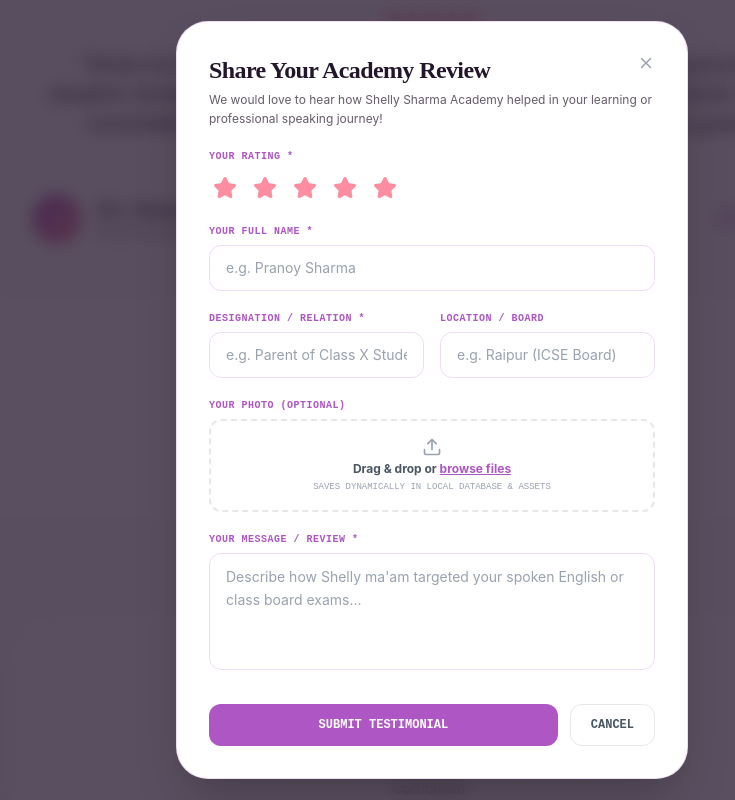
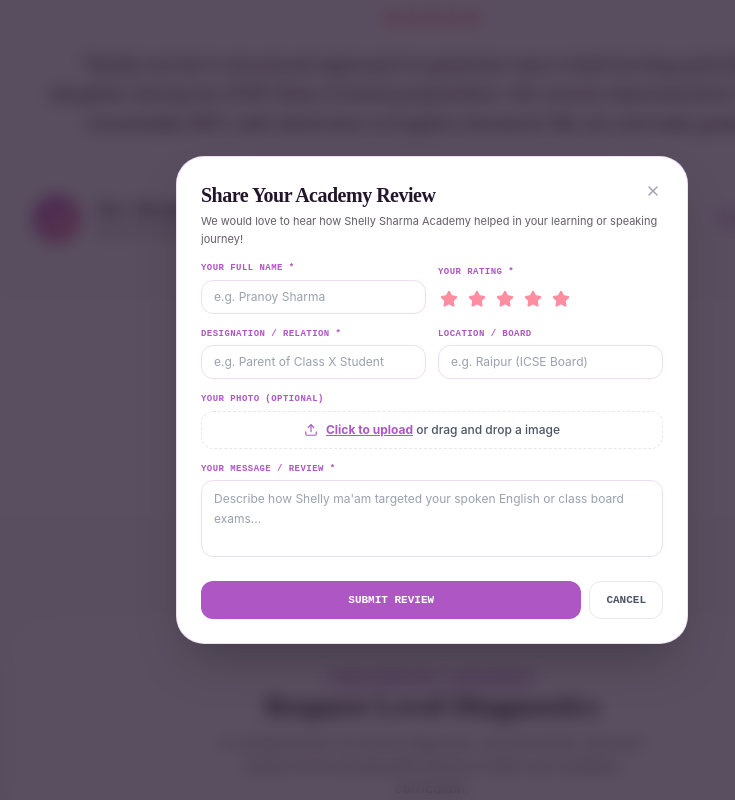
Before and after one commit to amitbansal21-in/Shelly-Sharma, a React (Vite) app: page / in a window 1280 px wide. Both pictures are taken after a click on the button "SHARE YOUR ACADEMIC REVIEW". Shown: the part 3468-4268 px from the top of the page, without its empty margins (208-943 px from the left). Built offline with nearby package versions, Linux system fonts and the light colour scheme; no server answers; a web font is replaced by a local one.

Commit message:
design: optimize testimonial form spacing and vertical compact layout

```diff
--- a/src/components/HomePage.tsx
+++ b/src/components/HomePage.tsx
@@ -1577,53 +1577,32 @@
 
       {/* Testimonial Submission Modal */}
       {showTestimonialModal && (
-        <div className="fixed inset-0 bg-[#23152B]/75 backdrop-blur-sm z-50 flex items-center justify-center p-4 overflow-y-auto">
-          <div className="bg-white border border-[#AD56C4]/20 rounded-[32px] w-full max-w-lg p-6 sm:p-8 relative shadow-2xl space-y-6 my-8 animate-fade-in text-center sm:text-left">
+        <div className="fixed inset-0 bg-[#23152B]/75 backdrop-blur-sm z-50 flex items-center justify-center p-4">
+          <div className="bg-white border border-[#AD56C4]/20 rounded-[28px] w-full max-w-lg p-5 sm:p-6 relative shadow-2xl flex flex-col max-h-[90vh] animate-fade-in text-center sm:text-left">
             <button
               onClick={() => setShowTestimonialModal(false)}
-              className="absolute top-6 right-6 p-2 rounded-full hover:bg-gray-100 text-gray-400 hover:text-gray-700 transition-colors"
+              className="absolute top-5 right-5 p-1.5 rounded-full hover:bg-gray-100 text-gray-400 hover:text-gray-700 transition-colors z-10"
               aria-label="Close modal"
             >
-              <X size={18} />
-            </button>
-
+              <X size={16} />
+            </button>
+
+            <div className="overflow-y-auto pr-1 -mr-1 space-y-4">
               {!testimonialSubmitted ? (
-              <form onSubmit={handleTestimonialSubmit} className="space-y-5">
+                <form onSubmit={handleTestimonialSubmit} className="space-y-3.5">
                   <div className="space-y-1">
-                  <h3 className="font-display text-xl sm:text-2xl font-black text-[#23152B] tracking-tight">
+                    <h3 className="font-display text-lg sm:text-xl font-black text-[#23152B] tracking-tight">
                       Share Your Academy Review
                     </h3>
-                  <p className="text-xs text-[#23152B]/70 leading-relaxed">
-                    We would love to hear how Shelly Sharma Academy helped in your learning or professional speaking journey!
-                  </p>
-                </div>
-
-                {/* Rating Stars */}
-                <div className="space-y-2">
-                  <label className="block text-[10px] font-mono tracking-wider text-[#AD56C4] font-bold uppercase">
-                    Your Rating *
-                  </label>
-                  <div className="flex space-x-2 justify-center sm:justify-start">
-                    {[1, 2, 3, 4, 5].map((star) => (
-                      <button
-                        key={star}
-                        type="button"
-                        onClick={() => setTestimonialForm(prev => ({ ...prev, rating: star }))}
-                        className="p-1 hover:scale-110 transition-transform"
-                      >
-                        <Star
-                          size={24}
-                          className={star <= testimonialForm.rating ? "text-[#FF8DA1]" : "text-gray-200"}
-                          fill={star <= testimonialForm.rating ? "currentColor" : "none"}
-                        />
-                      </button>
-                    ))}
-                  </div>
-                </div>
-
-                {/* Name */}
-                <div className="space-y-1.5">
-                  <label className="block text-[10px] font-mono tracking-wider text-[#AD56C4] font-bold uppercase">
+                    <p className="text-[11px] text-[#23152B]/70 leading-relaxed">
+                      We would love to hear how Shelly Sharma Academy helped in your learning or speaking journey!
+                    </p>
+                  </div>
+
+                  {/* Rating Stars & Full Name - 2 Column Row on sm */}
+                  <div className="grid grid-cols-1 sm:grid-cols-2 gap-3 items-end">
+                    <div className="space-y-1">
+                      <label className="block text-[9px] font-mono tracking-wider text-[#AD56C4] font-bold uppercase text-left">
                         Your Full Name *
                       </label>
                       <input
@@ -1632,14 +1611,37 @@
                         placeholder="e.g. Pranoy Sharma"
                         value={testimonialForm.name}
                         onChange={e => setTestimonialForm(prev => ({ ...prev, name: e.target.value }))}
-                    className="w-full px-4 py-3 border border-[#AD56C4]/20 rounded-xl text-xs sm:text-sm focus:outline-none focus:ring-1 focus:ring-[#AD56C4] placeholder-gray-400 text-left"
-                  />
-                </div>
-
-                {/* Designation / Relation */}
-                <div className="grid grid-cols-1 sm:grid-cols-2 gap-4">
-                  <div className="space-y-1.5">
-                    <label className="block text-[10px] font-mono tracking-wider text-[#AD56C4] font-bold uppercase">
+                        className="w-full px-3 py-2 border border-[#AD56C4]/20 rounded-xl text-xs focus:outline-none focus:ring-1 focus:ring-[#AD56C4] placeholder-gray-400 text-left"
+                      />
+                    </div>
+
+                    <div className="space-y-1">
+                      <label className="block text-[9px] font-mono tracking-wider text-[#AD56C4] font-bold uppercase text-left">
+                        Your Rating *
+                      </label>
+                      <div className="flex space-x-1.5 justify-center sm:justify-start py-1">
+                        {[1, 2, 3, 4, 5].map((star) => (
+                          <button
+                            key={star}
+                            type="button"
+                            onClick={() => setTestimonialForm(prev => ({ ...prev, rating: star }))}
+                            className="p-0.5 hover:scale-110 transition-transform"
+                          >
+                            <Star
+                              size={18}
+                              className={star <= testimonialForm.rating ? "text-[#FF8DA1]" : "text-gray-200"}
+                              fill={star <= testimonialForm.rating ? "currentColor" : "none"}
+                            />
+                          </button>
+                        ))}
+                      </div>
+                    </div>
+                  </div>
+
+                  {/* Designation & Location / Board - 2 Column Row */}
+                  <div className="grid grid-cols-1 sm:grid-cols-2 gap-3">
+                    <div className="space-y-1">
+                      <label className="block text-[9px] font-mono tracking-wider text-[#AD56C4] font-bold uppercase text-left">
                         Designation / Relation *
                       </label>
                       <input
@@ -1648,12 +1650,12 @@
                         placeholder="e.g. Parent of Class X Student"
                         value={testimonialForm.relation}
                         onChange={e => setTestimonialForm(prev => ({ ...prev, relation: e.target.value }))}
-                      className="w-full px-4 py-3 border border-[#AD56C4]/20 rounded-xl text-xs sm:text-sm focus:outline-none focus:ring-1 focus:ring-[#AD56C4] placeholder-gray-400 text-left"
-                    />
-                  </div>
-
-                  <div className="space-y-1.5">
-                    <label className="block text-[10px] font-mono tracking-wider text-[#AD56C4] font-bold uppercase">
+                        className="w-full px-3 py-2 border border-[#AD56C4]/20 rounded-xl text-xs focus:outline-none focus:ring-1 focus:ring-[#AD56C4] placeholder-gray-400 text-left"
+                      />
+                    </div>
+
+                    <div className="space-y-1">
+                      <label className="block text-[9px] font-mono tracking-wider text-[#AD56C4] font-bold uppercase text-left">
                         Location / Board
                       </label>
                       <input
@@ -1661,32 +1663,32 @@
                         placeholder="e.g. Raipur (ICSE Board)"
                         value={testimonialForm.board}
                         onChange={e => setTestimonialForm(prev => ({ ...prev, board: e.target.value }))}
-                      className="w-full px-4 py-3 border border-[#AD56C4]/20 rounded-xl text-xs sm:text-sm focus:outline-none focus:ring-1 focus:ring-[#AD56C4] placeholder-gray-400 text-left"
-                    />
-                  </div>
-                </div>
-
-                {/* Photo Upload with Drag & Drop */}
-                <div className="space-y-1.5">
-                  <label className="block text-[10px] font-mono tracking-wider text-[#AD56C4] font-bold uppercase">
+                        className="w-full px-3 py-2 border border-[#AD56C4]/20 rounded-xl text-xs focus:outline-none focus:ring-1 focus:ring-[#AD56C4] placeholder-gray-400 text-left"
+                      />
+                    </div>
+                  </div>
+
+                  {/* Photo Upload with Drag & Drop - Slimmed down drastically */}
+                  <div className="space-y-1">
+                    <label className="block text-[9px] font-mono tracking-wider text-[#AD56C4] font-bold uppercase text-left">
                       Your Photo (Optional)
                     </label>
 
                     {testimonialPhotoPreview ? (
-                    <div className="flex items-center space-x-3 p-3 bg-[#AD56C4]/5 border border-[#AD56C4]/15 rounded-xl">
+                      <div className="flex items-center space-x-3 p-2 bg-[#AD56C4]/5 border border-[#AD56C4]/15 rounded-xl">
                         <img
                           src={testimonialPhotoPreview}
                           alt="Preview"
-                        className="w-12 h-12 rounded-full object-cover border-2 border-[#AD56C4]/30"
+                          className="w-10 h-10 rounded-full object-cover border-2 border-[#AD56C4]/30"
                         />
                         <div className="flex-1 text-left">
-                        <p className="text-xs font-bold text-gray-700">Photo attached successfully</p>
-                        <p className="text-[10px] text-gray-400 font-mono">testimonial_images/uploaded</p>
+                          <p className="text-xs font-bold text-gray-700">Photo attached</p>
+                          <p className="text-[9px] text-gray-400 font-mono">testimonial_images/uploaded</p>
                         </div>
                         <button
                           type="button"
                           onClick={() => setTestimonialPhotoPreview("")}
-                        className="text-xs text-red-500 hover:underline font-mono font-bold uppercase"
+                          className="text-[10px] text-red-500 hover:underline font-mono font-bold uppercase"
                         >
                           Remove
                         </button>
@@ -1697,7 +1699,7 @@
                         onDragOver={handleDrag}
                         onDragLeave={handleDrag}
                         onDrop={handleDrop}
-                      className={`border-2 border-dashed rounded-xl p-4 text-center cursor-pointer transition-all ${
+                        className={`border border-dashed rounded-xl p-2.5 text-center cursor-pointer transition-all ${
                           dragActive
                             ? "border-[#AD56C4] bg-[#AD56C4]/5"
                             : "border-gray-200 hover:border-[#AD56C4]/50 hover:bg-gray-50"
@@ -1710,13 +1712,10 @@
                           className="hidden"
                           id="testimonial-file-input"
                         />
-                      <label htmlFor="testimonial-file-input" className="cursor-pointer space-y-1 block">
-                        <Upload size={20} className="mx-auto text-gray-400" />
-                        <span className="block text-xs font-bold text-gray-600">
-                          Drag & drop or <span className="text-[#AD56C4] underline">browse files</span>
-                        </span>
-                        <span className="block text-[9px] text-gray-400 font-mono uppercase">
-                          Saves dynamically in local database & assets
+                        <label htmlFor="testimonial-file-input" className="cursor-pointer flex items-center justify-center space-x-2 text-left">
+                          <Upload size={14} className="text-[#AD56C4]" />
+                          <span className="text-xs text-gray-600 font-medium">
+                            <span className="text-[#AD56C4] font-bold underline">Click to upload</span> or drag and drop a image
                           </span>
                         </label>
                       </div>
@@ -1724,37 +1723,37 @@
                   </div>
 
                   {/* Testimonial Message */}
-                <div className="space-y-1.5">
-                  <label className="block text-[10px] font-mono tracking-wider text-[#AD56C4] font-bold uppercase">
+                  <div className="space-y-1">
+                    <label className="block text-[9px] font-mono tracking-wider text-[#AD56C4] font-bold uppercase text-left">
                       Your Message / Review *
                     </label>
                     <textarea
                       required
-                    rows={4}
+                      rows={3}
                       placeholder="Describe how Shelly ma'am targeted your spoken English or class board exams..."
                       value={testimonialForm.text}
                       onChange={e => setTestimonialForm(prev => ({ ...prev, text: e.target.value }))}
-                    className="w-full px-4 py-3 border border-[#AD56C4]/20 rounded-xl text-xs sm:text-sm focus:outline-none focus:ring-1 focus:ring-[#AD56C4] placeholder-gray-400 resize-none leading-relaxed text-left"
+                      className="w-full px-3 py-2 border border-[#AD56C4]/20 rounded-xl text-xs focus:outline-none focus:ring-1 focus:ring-[#AD56C4] placeholder-gray-400 resize-none leading-relaxed text-left"
                     />
                   </div>
 
                   {/* Actions */}
-                <div className="pt-2 flex flex-col sm:flex-row gap-3">
+                  <div className="pt-1 flex flex-col sm:flex-row gap-2">
                     <button
                       type="submit"
                       disabled={isSubmittingTestimonial}
-                    className="flex-1 py-3 bg-[#AD56C4] hover:bg-[#9642AB] disabled:bg-gray-200 text-white text-xs font-mono font-bold uppercase rounded-xl transition-all duration-300 flex items-center justify-center space-x-2"
+                      className="flex-1 py-2.5 bg-[#AD56C4] hover:bg-[#9642AB] disabled:bg-gray-200 text-white text-[11px] font-mono font-bold uppercase rounded-xl transition-all duration-300 flex items-center justify-center space-x-2 cursor-pointer"
                     >
                       {isSubmittingTestimonial ? (
-                      <div className="w-4 h-4 border-2 border-white border-t-transparent rounded-full animate-spin" />
+                        <div className="w-3.5 h-3.5 border-2 border-white border-t-transparent rounded-full animate-spin" />
                       ) : (
-                      <span>Submit Testimonial</span>
+                        <span>Submit Review</span>
                       )}
                     </button>
                     <button
                       type="button"
                       onClick={() => setShowTestimonialModal(false)}
-                    className="py-3 px-5 border border-gray-200 text-gray-600 hover:bg-gray-50 text-xs font-mono font-bold uppercase rounded-xl transition-all duration-300"
+                      className="py-2.5 px-4 border border-gray-200 text-gray-600 hover:bg-gray-50 text-[11px] font-mono font-bold uppercase rounded-xl transition-all duration-300 cursor-pointer"
                     >
                       Cancel
                     </button>
@@ -1762,11 +1761,11 @@
                 </form>
               ) : (
                 // SUCCESS STATE: Beautiful Message with a Custom Book Illustration SVG
-              <div className="py-6 flex flex-col items-center justify-center text-center space-y-6">
+                <div className="py-4 flex flex-col items-center justify-center text-center space-y-4">
 
                   {/* Custom Glowing Orator/Book Illustration SVG */}
                   <div className="relative">
-                  <svg className="w-44 h-44 text-[#AD56C4] mx-auto" viewBox="0 0 200 200" fill="none" xmlns="http://www.w3.org/2000/svg">
+                    <svg className="w-32 h-32 text-[#AD56C4] mx-auto" viewBox="0 0 200 200" fill="none" xmlns="http://www.w3.org/2000/svg">
                       <defs>
                         <linearGradient id="successBookGrad" x1="0%" y1="0%" x2="100%" y2="100%">
                           <stop offset="0%" stopColor="#AD56C4" />
@@ -1834,23 +1833,23 @@
                     </svg>
                   </div>
 
-                <div className="space-y-2">
-                  <h3 className="font-display text-2xl font-black text-[#23152B] tracking-tight">
+                  <div className="space-y-1">
+                    <h3 className="font-display text-xl font-black text-[#23152B] tracking-tight">
                       Review Submitted Successfully!
                     </h3>
-                  <p className="text-xs text-[#AD56C4] font-mono font-bold uppercase tracking-wider">
+                    <p className="text-[10px] text-[#AD56C4] font-mono font-bold uppercase tracking-wider">
                       🎉 Thank You For Sharing Your Story
                     </p>
                   </div>
 
-                <p className="text-sm text-[#23152B]/85 max-w-sm leading-relaxed">
-                  Your scholastic feedback has been recorded. It is now instantly featured in the Student Review showcase, supporting the next cohort of confident English speakers!
-                </p>
-
-                <div className="pt-4">
+                  <p className="text-xs text-[#23152B]/85 max-w-sm leading-relaxed">
+                    Your feedback is instantly featured in the Student Review showcase, helping inspire our next cohort of confident English speakers!
+                  </p>
+
+                  <div className="pt-2">
                     <button
                       onClick={() => setShowTestimonialModal(false)}
-                    className="px-8 py-3.5 bg-[#23152B] hover:bg-[#AD56C4] text-white text-xs font-mono font-bold uppercase rounded-xl transition-all duration-300 cursor-pointer shadow-lg hover:shadow-xl"
+                      className="px-6 py-2.5 bg-[#23152B] hover:bg-[#AD56C4] text-white text-[10px] font-mono font-bold uppercase rounded-xl transition-all duration-300 cursor-pointer shadow-md hover:shadow-lg"
                     >
                       Return to Showcase
                     </button>
@@ -1859,6 +1858,7 @@
               )}
             </div>
           </div>
+        </div>
       )}
 
     </div>
```
Lines whose indentation alone changed are shown as unchanged.
